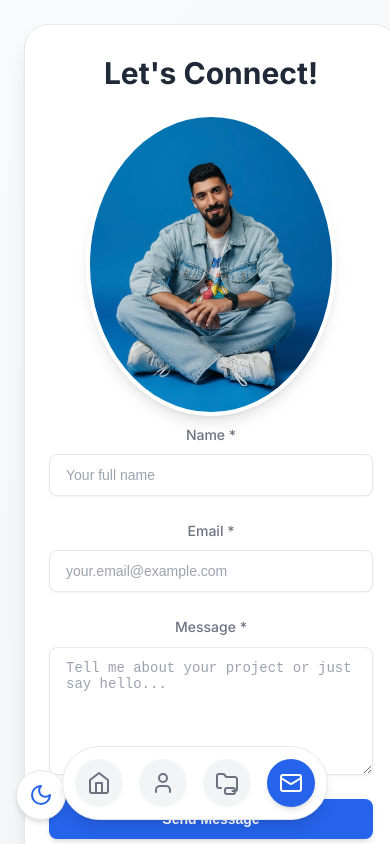
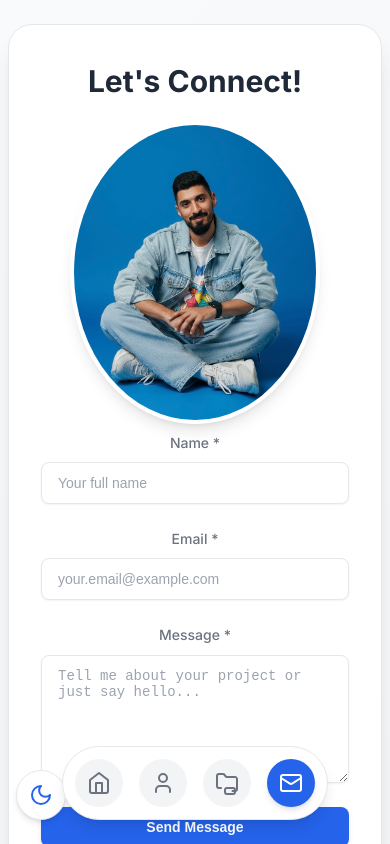
Before and after one commit to Zakariaghoudi/MyPortfolio, a React (Create React App) app: page /contact in a window 390 px wide. Shown: the top 844 px of the page. Built offline with nearby package versions, Linux system fonts and the light colour scheme.

Commit message:
Update Contact.css

```diff
--- a/src/Components/Contact/Contact.css
+++ b/src/Components/Contact/Contact.css
@@ -10,6 +10,7 @@
   border: 1px solid var(--border-color);
   opacity: 0;
   transform: translateY(30px);
+  padding-bottom: 6rem;
 }
 .image2{
   width: 250px;
@@ -142,6 +143,7 @@
   transition: all 0.3s ease;
   font-size: 0.875rem;
   outline: none;
+  margin-bottom : 2rem;
 }
 
 .form-submit:hover:not(:disabled) {
@@ -205,6 +207,10 @@
 }
 
 @media (max-width: 768px) {
+  body,
+  #root {
+    padding-bottom: 5rem;
+    },
   .contact-page {
     padding: 1.5rem;
     margin: 0 1rem;
```
